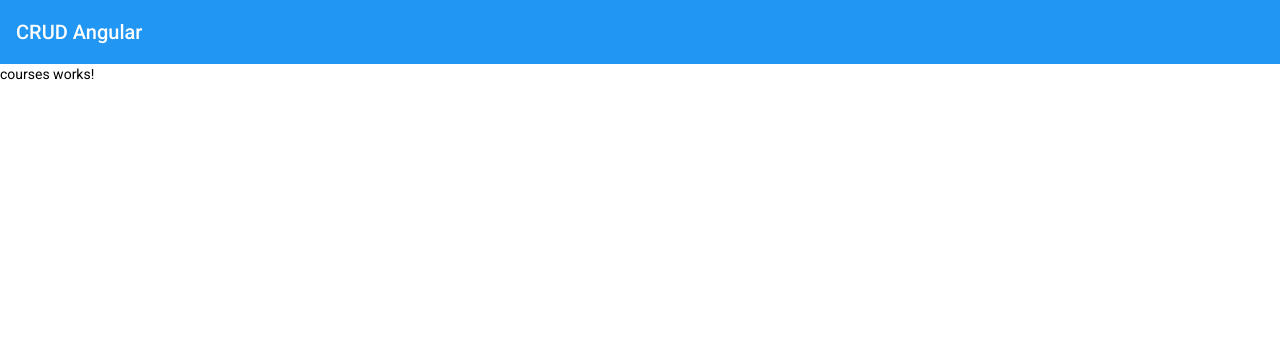
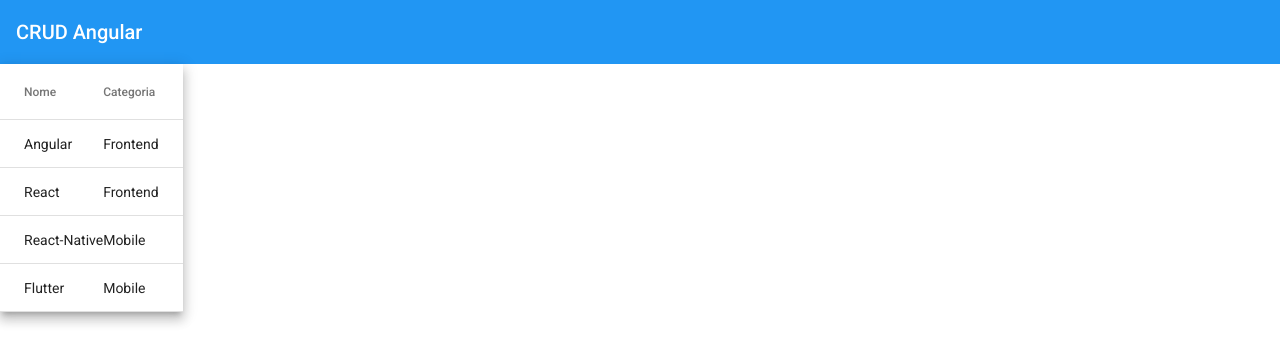
Before and after one commit to HandreiFontana/crud-angular, an Angular app: page /courses in a window 1280 px wide. Shown: the top 364 px of the page. Built offline with nearby package versions, Linux system fonts and the light colour scheme.

Commit message:
feat(Table): table created in courses module

```diff
--- a/src/app/courses/courses.module.ts
+++ b/src/app/courses/courses.module.ts
@@ -1,5 +1,6 @@
+import { CommonModule } from '@angular/common';
 import { NgModule } from '@angular/core';
-import { CommonModule } from '@angular/common';
+import { MatTableModule } from '@angular/material/table';
 
 import { CoursesRoutingModule } from './courses-routing.module';
 import { CoursesComponent } from './courses/courses.component';
@@ -11,7 +12,8 @@
   ],
   imports: [
     CommonModule,
-    CoursesRoutingModule
+    CoursesRoutingModule,
+    MatTableModule
   ]
 })
 export class CoursesModule { }
--- a/src/app/courses/courses/courses.component.html
+++ b/src/app/courses/courses/courses.component.html
@@ -1 +1,17 @@
-<p>courses works!</p>
+<table mat-table [dataSource]="courses" class="mat-elevation-z8">
+
+  <!-- Name Column -->
+  <ng-container matColumnDef="name">
+    <th mat-header-cell *matHeaderCellDef> Nome </th>
+    <td mat-cell *matCellDef="let course"> {{ course.name }} </td>
+  </ng-container>
+
+  <!-- Category Column -->
+  <ng-container matColumnDef="category">
+    <th mat-header-cell *matHeaderCellDef> Categoria </th>
+    <td mat-cell *matCellDef="let course"> {{ course.category }} </td>
+  </ng-container>
+
+  <tr mat-header-row *matHeaderRowDef="displayedColumns"></tr>
+  <tr mat-row *matRowDef="let row; columns: displayedColumns;"></tr>
+</table>
--- a/src/app/courses/courses/courses.component.ts
+++ b/src/app/courses/courses/courses.component.ts
@@ -1,4 +1,6 @@
 import { Component, OnInit } from '@angular/core';
+
+import { Course } from '../model/course';
 
 @Component({
   selector: 'app-courses',
@@ -7,6 +9,14 @@
 })
 export class CoursesComponent implements OnInit {
 
+  courses: Course[] = [
+    { _id: '1', name: 'Angular', category: 'Frontend' },
+    { _id: '2', name: 'React', category: 'Frontend' },
+    { _id: '3', name: 'React-Native', category: 'Mobile' },
+    { _id: '4', name: 'Flutter', category: 'Mobile' },
+  ]
+  displayedColumns = ['name', 'category']
+
   constructor() { }
 
   ngOnInit(): void {
--- /dev/null
+++ b/src/app/courses/model/course.ts
@@ -0,0 +1,5 @@
+export interface Course {
+  _id: string
+  name: string
+  category: string
+}
```
